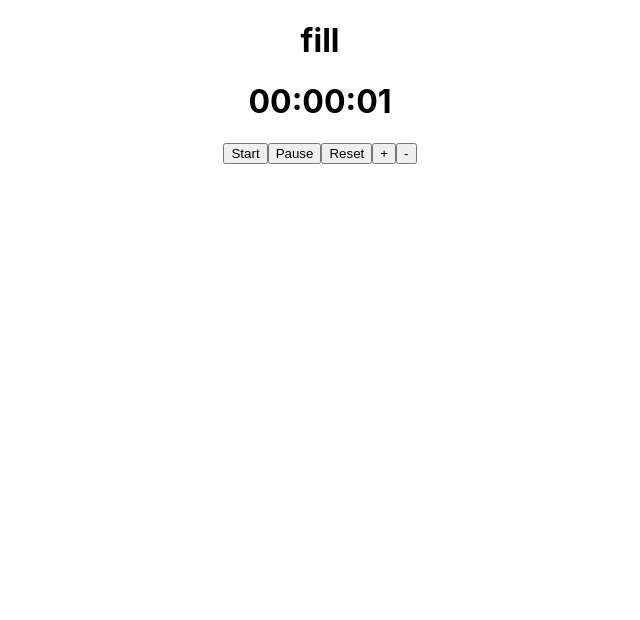
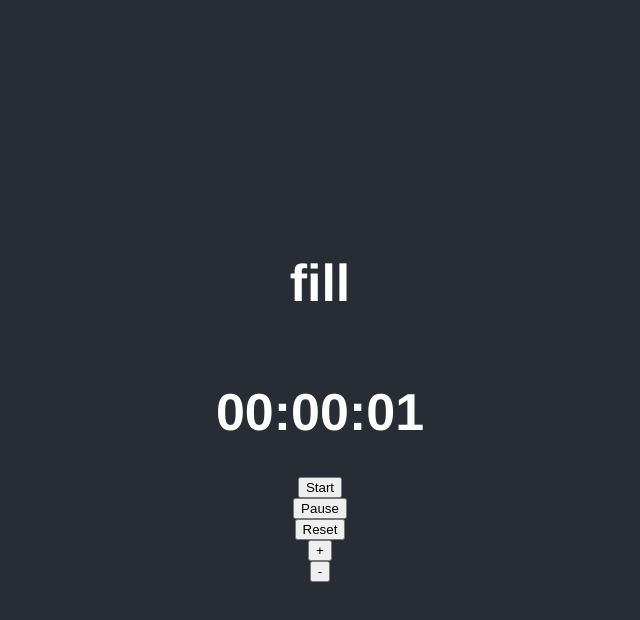
Before and after one commit to acoltelli/pomodoro, a React (Create React App) app: page / in a window 1280 px wide. Shown: the top 620 px of the page, without its empty margins (320-960 px from the left). Built offline with nearby package versions, Linux system fonts and the light colour scheme.

Commit message:
begin css

```diff
--- a/src/App.css
+++ b/src/App.css
@@ -1,14 +1,17 @@
-.App {
-  text-align: center;
+@font-face {
+  font-family: "Digital";
+  src: url("//db.onlinewebfonts.com/t/8e22783d707ad140bffe18b2a3812529.eot");
+  src: url("//db.onlinewebfonts.com/t/8e22783d707ad140bffe18b2a3812529.eot?#iefix")
+  format("embedded-opentype"), url("//db.onlinewebfonts.com/t/8e22783d707ad140bffe18b2a3812529.woff2")
+  format("woff2"), url("//db.onlinewebfonts.com/t/8e22783d707ad140bffe18b2a3812529.woff")
+  format("woff"), url("//db.onlinewebfonts.com/t/8e22783d707ad140bffe18b2a3812529.ttf")
+  format("truetype"), url("//db.onlinewebfonts.com/t/8e22783d707ad140bffe18b2a3812529.svg#Digital-7")
+  format("svg");
 }
 
-.App-logo {
-  animation: App-logo-spin infinite 20s linear;
-  height: 40vmin;
-  pointer-events: none;
-}
-
-.App-header {
+.App {
+  font-family: 'Helvetica', 'Arial', sans-serif;
+  text-align: center;
   background-color: #282c34;
   min-height: 100vh;
   display: flex;
@@ -17,32 +20,44 @@
   justify-content: center;
   font-size: calc(10px + 2vmin);
   color: white;
+
+}
+.TimerTitle{
+  font-family: 'Helvetica', 'Arial', sans-serif;
+  font-size: calc(10px + 2vmin);
+
+
+}
+.conditional{
+  font-family: digital;
+  font-size: 80px;
+
+
 }
 
-.App-link {
-  color: #61dafb;
+input[type="text"]{
+  border: none;
+  font-family: digital;
+  background-color: #282c34;
+  font-size: 80px;
+  color: white;
+  text-align: center;
+  width: 100px;
 }
 
-@keyframes App-logo-spin {
-  from {
-    transform: rotate(0deg);
-  }
-  to {
-    transform: rotate(360deg);
-  }
+::placeholder {
+  color: white;
+  font-size: 80px;
+}
+
+/*make placeholder dissapear on focus, chrome */
+input:focus::-webkit-input-placeholder {
+    opacity: 0;
 }
 
 
 body {
   margin: 0;
-  font-family: -apple-system, BlinkMacSystemFont, "Segoe UI", "Roboto", "Oxygen",
-    "Ubuntu", "Cantarell", "Fira Sans", "Droid Sans", "Helvetica Neue",
-    sans-serif;
   -webkit-font-smoothing: antialiased;
   -moz-osx-font-smoothing: grayscale;
 }
-
-code {
-  font-family: source-code-pro, Menlo, Monaco, Consolas, "Courier New",
-    monospace;
-}
```
